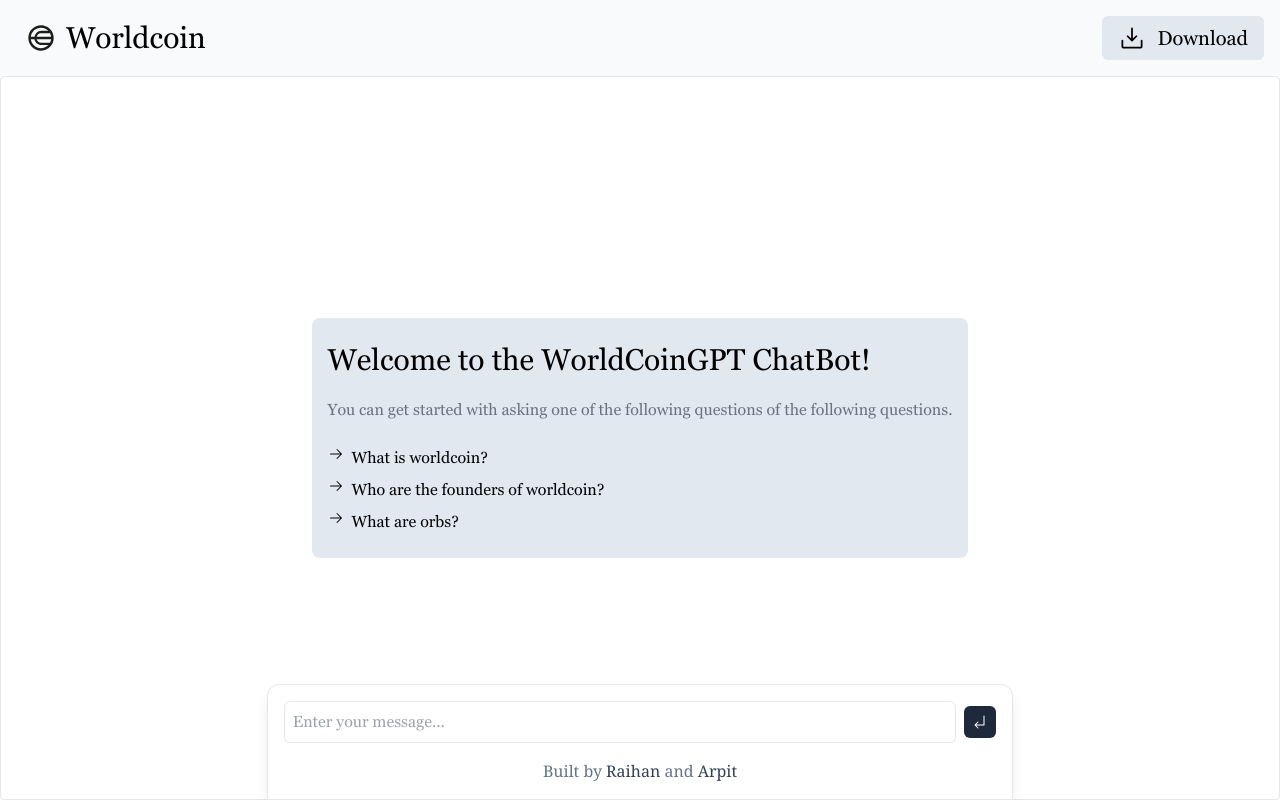
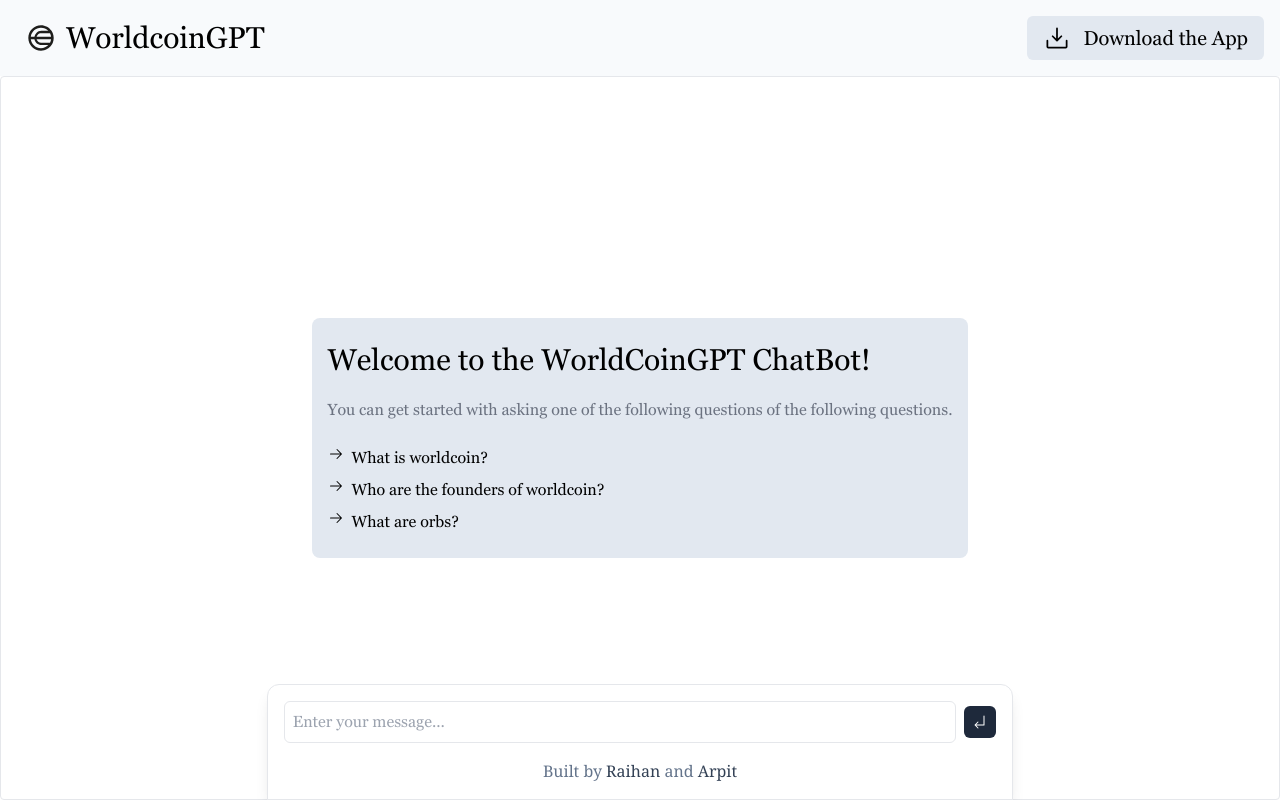
Before and after one commit to awrpit/worldcoin-client, a Next.js app: page / in a window 1280 px wide. Built offline with nearby package versions, Linux system fonts and the light colour scheme.

Commit message:
header fixes

```diff
--- a/components/Header.js
+++ b/components/Header.js
@@ -5,7 +5,7 @@
     <div className="w-full bg-slate-50 p-4 flex flex-row justify-between">
       <div className="flex flex-row">
         <Image src="/worldcoin.svg" width={50} height={50} alt="worldcoin" />
-        <h1 className="font-georgia text-lg md:text-3xl my-auto">Worldcoin</h1>
+        <h1 className="font-georgia text-lg md:text-3xl my-auto">WorldcoinGPT</h1>
       </div>
 <div className="flex flex-flow gap-2">
   <a
@@ -13,8 +13,8 @@
       href="https://worldcoin.org/download-app"
     >
     <IconDownload />
-    <span className="ml-3 hidden md:block">
-   Download
+    <span className="ml-3 text-l hidden md:block">
+   Download the App
     </span>
 
       </a>
```
